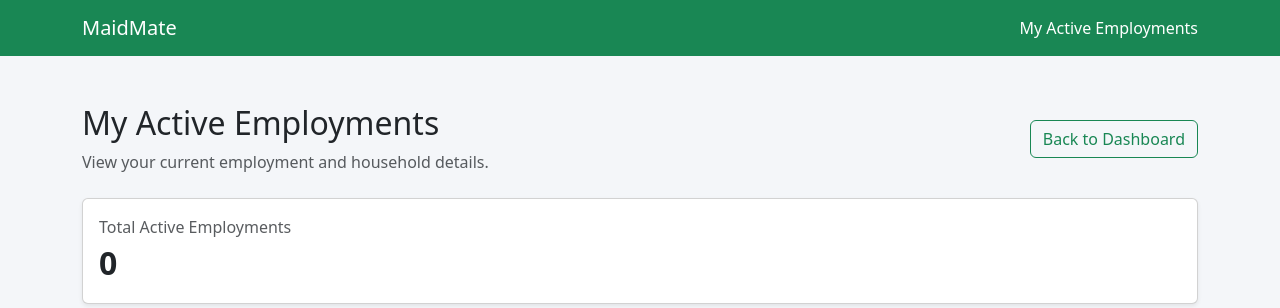
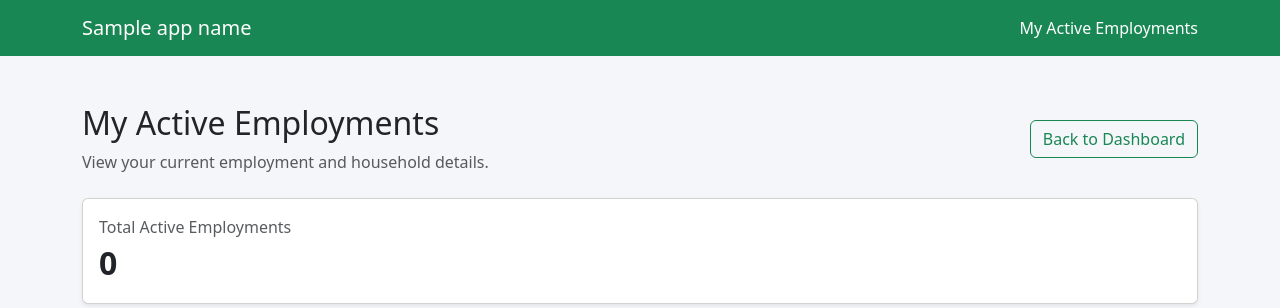
Before and after one commit to shubh110105/sahayika, a Python web app: template app/templates/maid/active_employments.html in a window 1280 px wide. Shown: the top 308 px of the page. Run offline with Jinja, Linux system fonts and the light colour scheme; the template is opened without the code that fills it: most values are stand-ins (such as "Sample title", 1, 10 or a date in 2020).

Commit message:
Update templates to use dynamic app name in titles for consistency

```diff
--- a/app/templates/maid/active_employments.html
+++ b/app/templates/maid/active_employments.html
@@ -4,7 +4,7 @@
 <head>
     <meta charset="UTF-8">
     <meta name="viewport" content="width=device-width, initial-scale=1.0">
-    <title>My Active Employments | MaidMate</title>
+    <title>{{ app_name }} - My Active Employments</title>
 
     <link
         href="https://cdn.jsdelivr.net/npm/bootstrap@5.3.3/dist/css/bootstrap.min.css"
@@ -54,7 +54,7 @@
 <body>
     <nav class="navbar navbar-dark bg-success">
         <div class="container">
-            <span class="navbar-brand">MaidMate</span>
+            <span class="navbar-brand">{{ app_name }}</span>
             <span class="text-white">My Active Employments</span>
         </div>
     </nav>
--- a/app/templates/maid/assignments.html
+++ b/app/templates/maid/assignments.html
@@ -4,7 +4,7 @@
 <head>
     <meta charset="UTF-8">
     <meta name="viewport" content="width=device-width, initial-scale=1.0">
-    <title>My Assignments | MaidMate</title>
+    <title>{{ app_name }} - My Assignments</title>
     <link
         href="https://cdn.jsdelivr.net/npm/bootstrap@5.3.3/dist/css/bootstrap.min.css"
         rel="stylesheet"
--- a/app/templates/maid/attendance_disputes.html
+++ b/app/templates/maid/attendance_disputes.html
@@ -4,7 +4,7 @@
 <head>
     <meta charset="UTF-8">
     <meta name="viewport" content="width=device-width, initial-scale=1.0">
-    <title>Attendance Disputes | MaidMate</title>
+    <title>{{ app_name }} - Attendance Disputes</title>
 
     <link
         href="https://cdn.jsdelivr.net/npm/bootstrap@5.3.3/dist/css/bootstrap.min.css"
@@ -55,7 +55,7 @@
 <body>
     <nav class="navbar navbar-dark bg-primary">
         <div class="container">
-            <span class="navbar-brand">MaidMate</span>
+            <span class="navbar-brand">{{ app_name }}</span>
             <a href="/maid/dashboard" class="btn btn-light btn-sm">
                 Dashboard
             </a>
--- a/app/templates/maid/availability.html
+++ b/app/templates/maid/availability.html
@@ -4,7 +4,7 @@
 <head>
     <meta charset="UTF-8">
     <meta name="viewport" content="width=device-width, initial-scale=1.0">
-    <title>My Availability | MaidMate</title>
+    <title>{{ app_name }} - My Availability</title>
     <link
         href="https://cdn.jsdelivr.net/npm/bootstrap@5.3.3/dist/css/bootstrap.min.css"
         rel="stylesheet"
```
